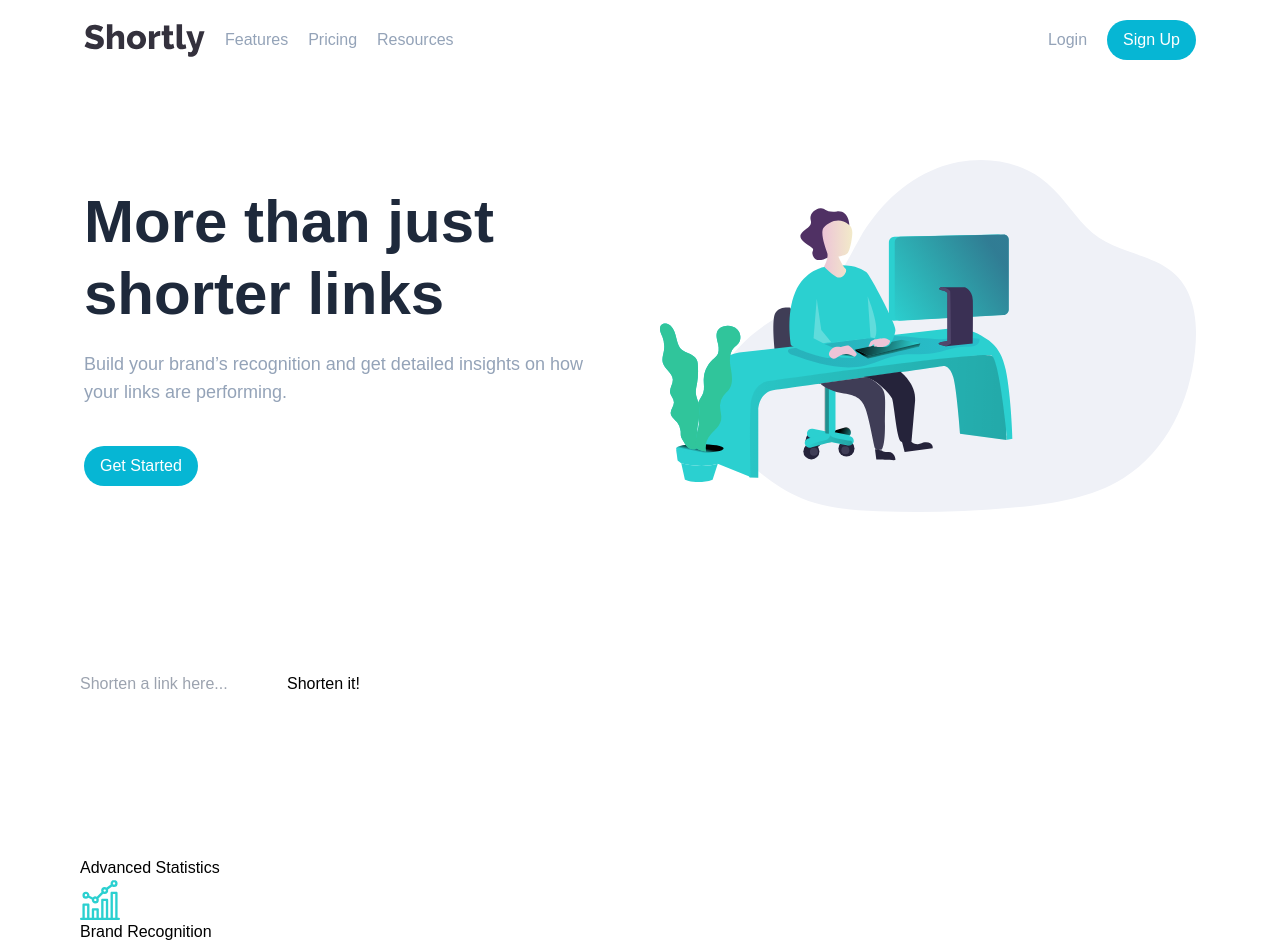
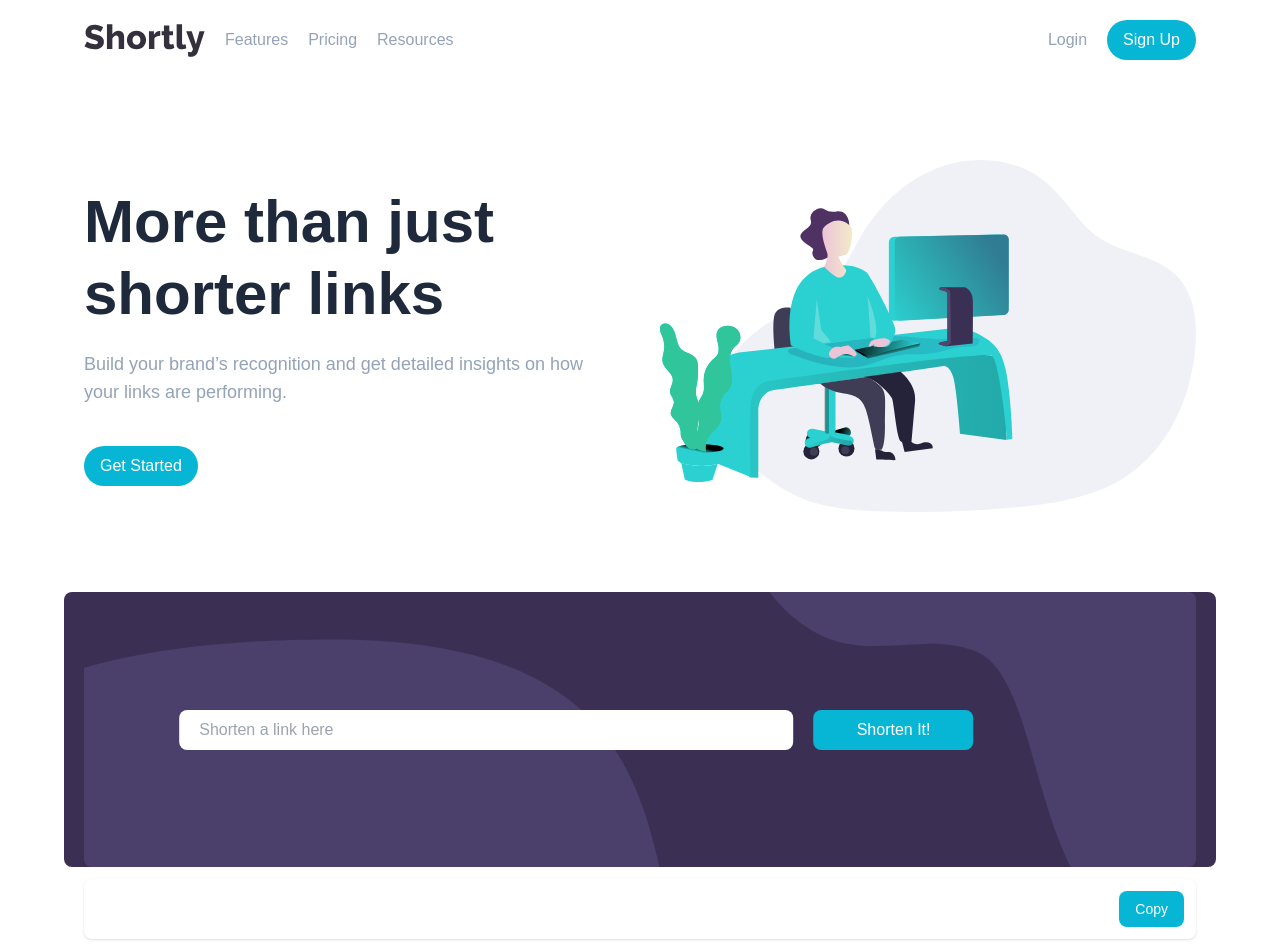
Before and after one commit to Abdulkareemoj/url-shortener-fementor, a React (Vite) app: page / in a window 1280 px wide. Shown: the top 949 px of the page. Built offline with nearby package versions, Linux system fonts and the light colour scheme.

Commit message:
complete main logic work on searchbar

```diff
--- a/src/components/searchbar.jsx
+++ b/src/components/searchbar.jsx
@@ -1,16 +1,104 @@
-import React from "react";
+/* eslint-disable react/button-has-type */
+import { React, useEffect, useState } from "react";
 
+import bgDesktop from "../images/bg-shorten-desktop.svg";
+import bgMobile from "../images/bg-shorten-mobile.svg";
 
-export default function Searchbar() {
+const getLocalStorage = () => {
+  const links = localStorage.getItem("links");
+
+  if (links) {
+    return JSON.parse(localStorage.getItem("links"));
+  }
+    return [];
+
+};
+
+export default function Shortener() {
+  const [text, setText] = useState("");
+  const [links, setLinks] = useState(getLocalStorage());
+  const [buttonText, setButtonText] = useState("Copy");
+
+  const handleSubmit = (e) => {
+    e.preventDefault();
+
+    if (!text) {
+      // eslint-disable-next-line no-alert
+      alert("Input is empty");
+    } else {
+      const shortenLink = async () => {
+        const res = await fetch(`https://api.shrtco.de/v2/shorten?url=${text}`);
+        const data = await res.json();
+        // eslint-disable-next-line no-console
+        console.log(data.result);
+        setLinks(data.result);
+        setText("");
+      };
+
+      shortenLink();
+    }
+  };
+
+  const handleCopy = () => {
+    navigator.clipboard.writeText(links.full_short_link);
+    setButtonText("Copied!");
+  };
+
+  useEffect(() => {
+    localStorage.setItem("links", JSON.stringify(links));
+  }, [links]);
+
   return (
-  <section className="pr-20 pl-20 px-20 py-20">
-        <div className="main">
-          <div className="search">
-            <input type="text" placeholder="Shorten a link here..." />
 
-		<input type="submit" id="shorten-submit" value="Shorten it!" /></div>
+      <section className="max-width shortener relative">
+        <picture>
+          <source media="(min-width: 768px)" srcSet={bgDesktop} />
+          <img src={bgMobile} alt="" />
+        </picture>
 
+        <form className="form" onSubmit={handleSubmit}>
+          <div className="flex flex-col md:flex-row">
+            <input
+              type="url"
+              placeholder="Shorten a link here"
+              className="w-full py-2 px-5 rounded-lg mb-2 md:mb-0 md:w-2/3"
+              value={text}
+              onChange={(e) => setText(e.target.value)}
+            />
+            <button
+              type="submit"
+              className="btn-cta rounded-lg w-full md:w-40 md:ml-5"
+              onClick={handleSubmit}
+            >
+              Shorten It!
+            </button>
+          </div>
+        </form>
+
+        <div className="flex flex-col items-center justify-center bg-white text-center md:flex-row md:justify-between p-3 mt-3 rounded-lg shadow">
+          <article>
+            <h6 className="mb-3 md:mb-0">{links.original_link}</h6>
+          </article>
+
+          <article>
+            <ul className="md:flex md:items-center">
+              <li className="md:mr-5">
+                <button className="text-cyan-500">
+                  {links.full_short_link}
+                </button>
+              </li>
+              <li>
+                <button
+                  onClick={handleCopy}
+                  className="btn-cta rounded-lg text-sm focus:bg-slate-800"
+                >
+                  {buttonText}
+                </button>
+              </li>
+            </ul>
+          </article>
         </div>
-    </section>
+      </section>
+
   );
 }
```
